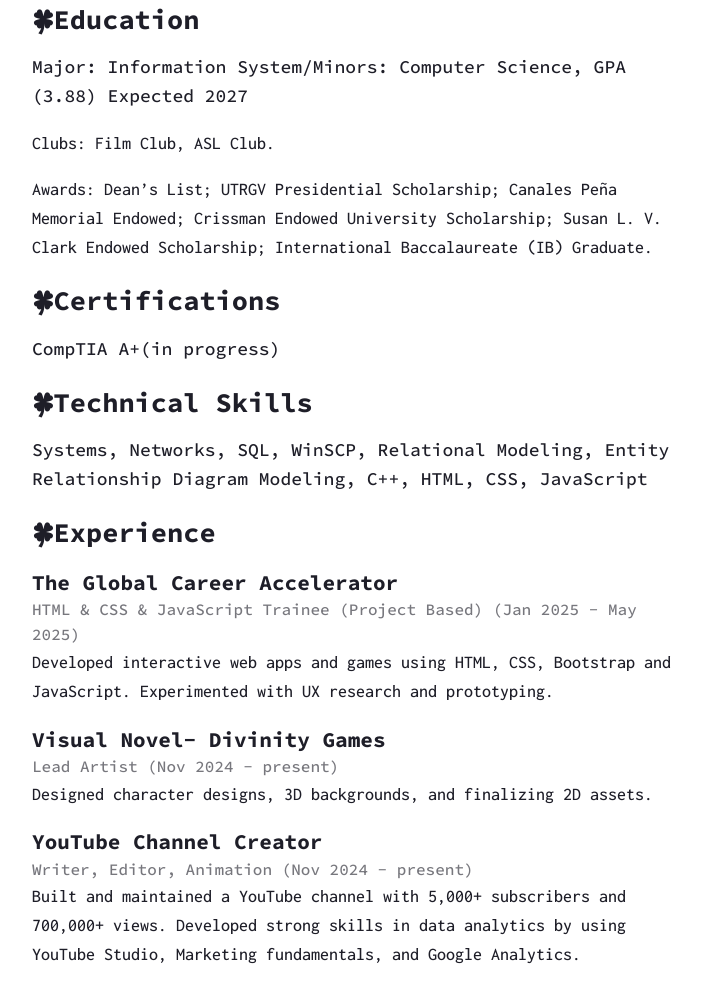
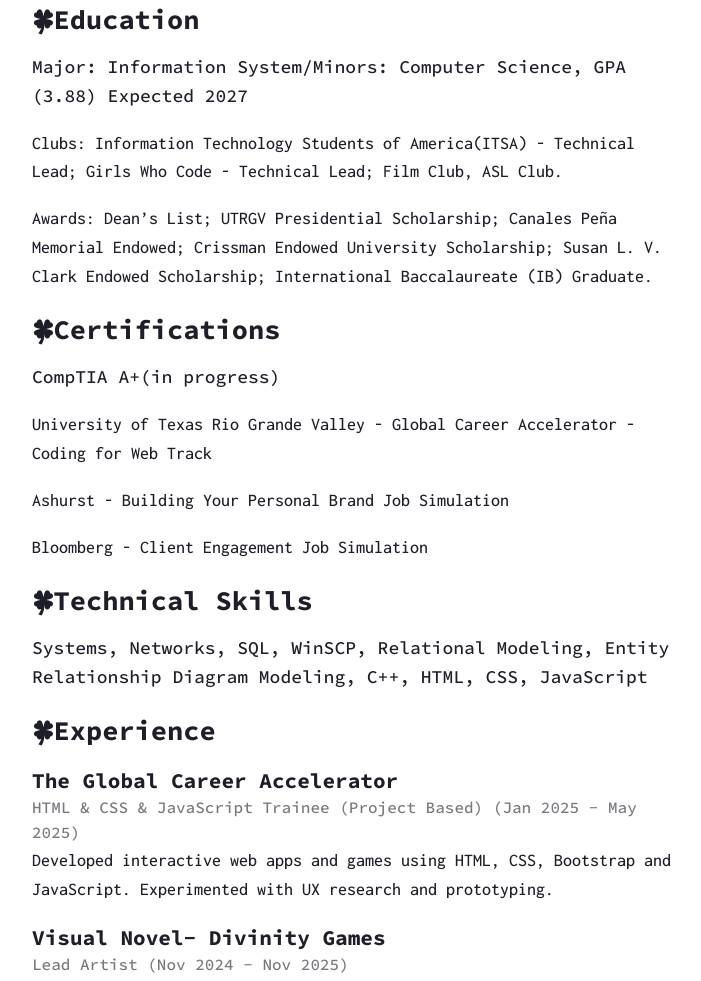
Before and after one commit to vivianamo/vivianamo.github.io, a website: page index.html in a window 1280 px wide. Shown: the part 416-1397 px from the top of the page, without its empty margins (283-984 px from the left). Drawn offline with Linux system fonts and the light colour scheme.

Commit message:
Updated website to include new club positions, new certification, and end date for visual novel

```diff
--- a/index.html
+++ b/index.html
@@ -89,7 +89,7 @@
             </h2>
             <p class="source-code-pro-body">Major: Information System/Minors: Computer Science, GPA (3.88) Expected 2027</p>
             <p>
-                Clubs: Film Club, ASL Club.
+                Clubs: Information Technology Students of America(ITSA) - Technical Lead; Girls Who Code - Technical Lead; Film Club, ASL Club.
             </p>
             <p>Awards: Dean’s List; UTRGV Presidential Scholarship; Canales Peña Memorial Endowed; Crissman Endowed University Scholarship; Susan L. V. Clark Endowed Scholarship; International Baccalaureate (IB) Graduate.</p>
         </div>
@@ -98,6 +98,9 @@
                 🍀&#xFE0E;Certifications
             </h2>
             <p class="source-code-pro-body">CompTIA A+(in progress)</p>
+            <p>University of Texas Rio Grande Valley - Global Career Accelerator - Coding for Web Track</p>
+            <p>Ashurst - Building Your Personal Brand Job Simulation</p>
+            <p>Bloomberg - Client Engagement Job Simulation</p>
         </div>
         <div>
             <h2 class="source-code-pro-heading">🍀&#xFE0E;Technical Skills</h2>
@@ -123,7 +126,7 @@
                 Visual Novel- Divinity Games
             </h3>
             <p class="subtitle wrap source-code-pro-body">
-                Lead Artist (Nov 2024 - present)
+                Lead Artist (Nov 2024 - Nov 2025)
             </p>
             <p class="subtitle-desc inconsolata-body">
                 Designed character designs, 3D backgrounds, and finalizing 2D assets.
```
